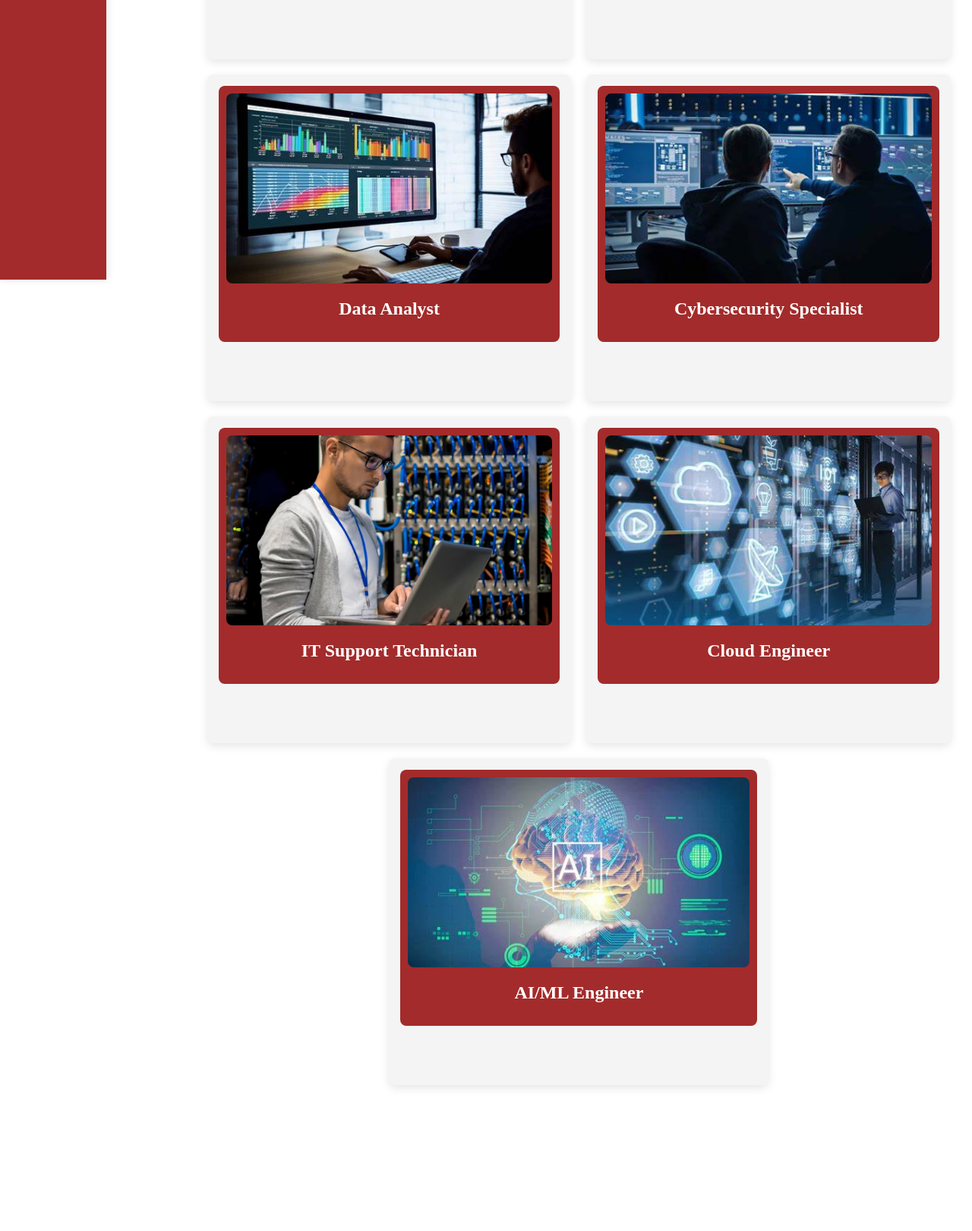
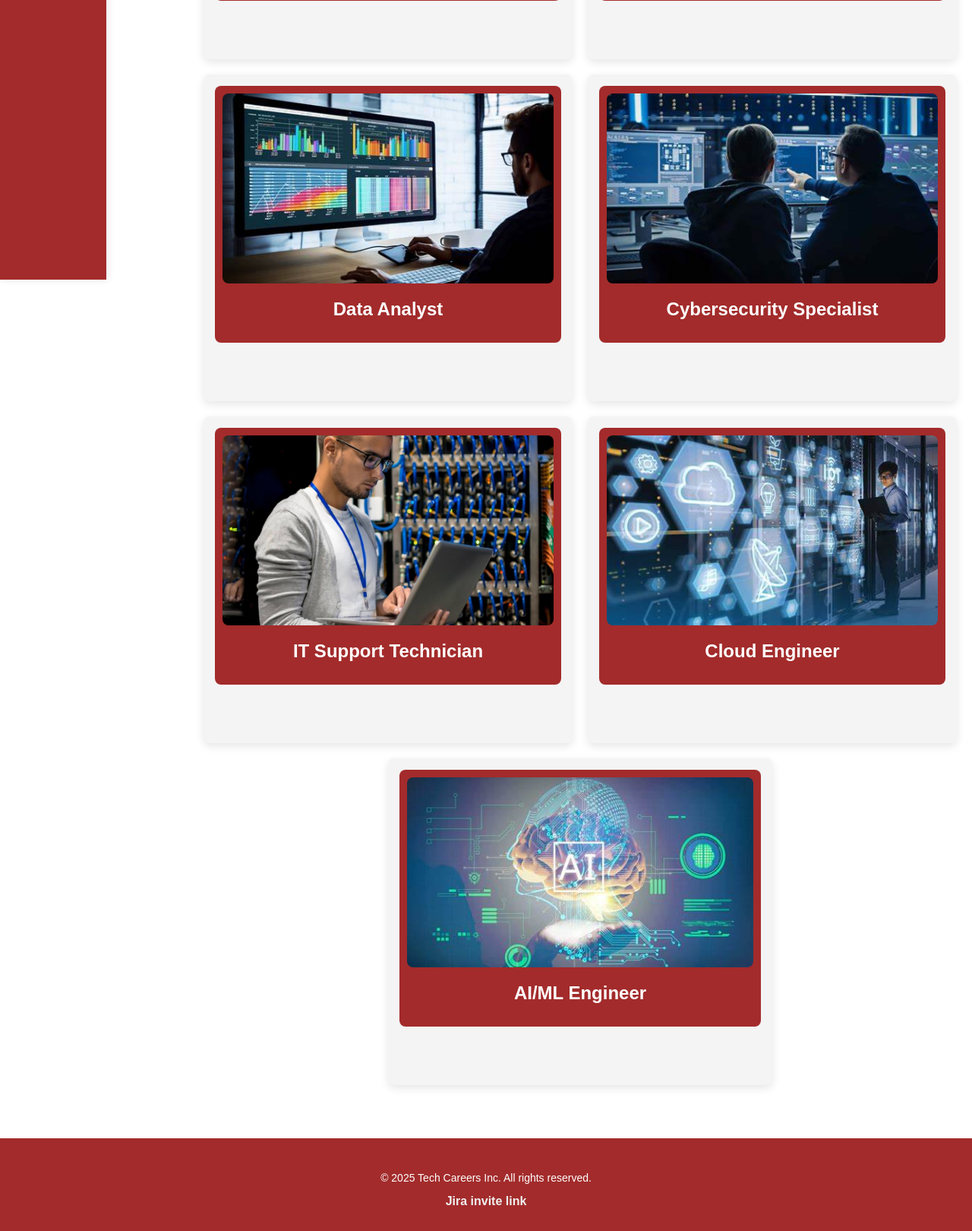
Before and after one commit to JordanThomasButler/LVSJ-GroupProj, a PHP site: page /project1/jobs.html in a window 1280 px wide. Shown: the part 472-2092 px from the top of the page at 76% size. Before the commit the page ends 1904 px from the top, so only its background shows below. Run offline with PHP 8.4, Linux system fonts and the light colour scheme.

Commit message:
Removed Javascript, added Jira footer

```diff
--- a/project1/jobs.html
+++ b/project1/jobs.html
@@ -1,34 +1,12 @@
 <!DOCTYPE html>
 <html lang="en">
-
-<head> <!-- AI Was used for all descriptions/salary/requirements of positions-->
+<head>
     <meta charset="UTF-8">
     <meta name="viewport" content="width=device-width, initial-scale=1.0">
     <title>Job Descriptions</title>
     <link rel="stylesheet" href="../styles/styles.css">
-    <script>
-        //Gen AI Was used quite a bit in the below alongside the sources provided, I struggled to make this myself and needed help.
-function toggleJobDescription(id) { //https://www.w3schools.com/jsref/met_document_queryselector.asp and https://stackoverflow.com/questions/62341048/javascript-queryselector-for-select-element
-    const allDescriptions = document.querySelectorAll('.job-description'); // Selects all elements with the class 'job-description'
-
-    // Loops through each description element and hides all except the one clicked
-    allDescriptions.forEach(description => {
-        if (description.id !== id) // if the id = the id of the clicked one (for each) then hide the other descriptions
-        {
-            description.style.display = 'none'; // Hide other descriptions
-        }
-    });
-
-    // Gets the element by ID and toggles its visibility
-    const content = document.getElementById(id); // Fetch the description with the provided 'id'
-
-    // Checks if the content is currently hidden, and toggles its visibility
-    content.style.display = content.style.display === 'none' ? 'block' : 'none'; // If it's hidden, show it; if it's shown, hide it
-}
-
-    </script>
 </head>
-<body>
+<body class="job-page">
     <header class="job-header">
         <div class="header-content">
             <h1>Job Descriptions</h1>
@@ -46,14 +24,16 @@ function toggleJobDescription(id) { //https://www.w3schools.com/jsref/met_docume
 
     <main class="job-main-content">
         <section class="job-section-container">
-            <!-- Row 1: Software Developer Job and Network administrator -->
+            <!-- Job Row 1 -->
             <section class="job-row">
-                <section class="job-section" id="software-developer">
-                    <div class="job-header" onclick="toggleJobDescription('software-developer-description')">
-                        <img src="Images/SE.jpg" alt="Software Developer Image" class="job-image">
+                <!-- Software Developer -->
+                <section class="job-section">
+                    <input type="checkbox" id="toggle-software" class="toggle-box">
+                    <label for="toggle-software" class="job-header">
+                        <img src="Images/SE.jpg" alt="Software Developer" class="job-image">
                         <h2>Software Developer</h2>
-                    </div>
-                    <div id="software-developer-description" class="job-description" style="display: none;">
+                    </label>
+                    <div class="job-description">
                         <p><strong>Position Reference:</strong> G01-123</p>
                         <p><strong>Position Title:</strong> Software Developer</p>
                         <h3>Position Overview</h3>
@@ -69,7 +49,7 @@ function toggleJobDescription(id) { //https://www.w3schools.com/jsref/met_docume
                             <li>Maintain and optimize existing applications.</li>
                             <li>Participate in code reviews and testing.</li>
                         </ul>
-                        <h3>Required Qualifications, Skills, Knowledge and Attributes</h3>
+                        <h3>Required Qualifications</h3>
                         <h4>Essential:</h4>
                         <ul>
                             <li>5+ years of experience in software development.</li>
@@ -83,12 +63,15 @@ function toggleJobDescription(id) { //https://www.w3schools.com/jsref/met_docume
                         </ul>
                     </div>
                 </section>
-                <section class="job-section" id="network-administrator">
-                    <div class="job-header" onclick="toggleJobDescription('network-administrator-description')">
-                        <img src="Images/NE.jpg" alt="Network Administrator Image" class="job-image">
+
+                <!-- Network Administrator -->
+                <section class="job-section">
+                    <input type="checkbox" id="toggle-network" class="toggle-box">
+                    <label for="toggle-network" class="job-header">
+                        <img src="Images/NE.jpg" alt="Network Administrator" class="job-image">
                         <h2>Network Administrator</h2>
-                    </div>
-                    <div id="network-administrator-description" class="job-description" style="display: none;">
+                    </label>
+                    <div class="job-description">
                         <p><strong>Position Reference:</strong> G02-123</p>
                         <p><strong>Position Title:</strong> Network Administrator</p>
                         <h3>Position Overview</h3>
@@ -102,31 +85,31 @@ function toggleJobDescription(id) { //https://www.w3schools.com/jsref/met_docume
                             <li>Monitor network performance and troubleshoot issues.</li>
                             <li>Implement network security protocols and policies.</li>
                             <li>Ensure system backups and disaster recovery plans are in place.</li>
-                            <li>Assist in network infrastructure upgrades and projects.</li>
                         </ul>
-                        <h3>Required Qualifications, Skills, Knowledge and Attributes</h3>
+                        <h3>Required Qualifications</h3>
                         <h4>Essential:</h4>
                         <ul>
                             <li>3+ years of experience in network administration.</li>
                             <li>Proficiency with networking protocols (TCP/IP, DNS, DHCP).</li>
-                            <li>Strong knowledge of firewalls and VPNs.</li>
                         </ul>
                         <h4>Preferable:</h4>
                         <ul>
                             <li>Certifications such as CCNA, CompTIA Network+.</li>
-                            <li>Experience with network monitoring tools.</li>
                         </ul>
                     </div>
                 </section>
             </section>
-            <!-- Row 2: Data Analyst and Cybersecurity Specialist -->
+
+            <!-- Job Row 2 -->
             <section class="job-row">
-                <section class="job-section" id="data-analyst">
-                    <div class="job-header" onclick="toggleJobDescription('data-analyst-description')">
-                        <img src="Images/DA.jpg" alt="Data Analyst Image" class="job-image">
+                <!-- Data Analyst -->
+                <section class="job-section">
+                    <input type="checkbox" id="toggle-data-analyst" class="toggle-box">
+                    <label for="toggle-data-analyst" class="job-header">
+                        <img src="Images/DA.jpg" alt="Data Analyst" class="job-image">
                         <h2>Data Analyst</h2>
-                    </div>
-                    <div id="data-analyst-description" class="job-description" style="display: none;">
+                    </label>
+                    <div class="job-description">
                         <p><strong>Position Reference:</strong> G03-123</p>
                         <p><strong>Position Title:</strong> Data Analyst</p>
                         <h3>Position Overview</h3>
@@ -142,7 +125,7 @@ function toggleJobDescription(id) { //https://www.w3schools.com/jsref/met_docume
                             <li>Collaborate with teams to define data requirements and goals.</li>
                             <li>Present findings to stakeholders with actionable recommendations.</li>
                         </ul>
-                        <h3>Required Qualifications, Skills, Knowledge and Attributes</h3>
+                        <h3>Required Qualifications</h3>
                         <h4>Essential:</h4>
                         <ul>
                             <li>3+ years of experience in data analysis.</li>
@@ -157,12 +140,14 @@ function toggleJobDescription(id) { //https://www.w3schools.com/jsref/met_docume
                     </div>
                 </section>
 
-                <section class="job-section" id="cybersecurity-specialist">
-                    <div class="job-header" onclick="toggleJobDescription('cybersecurity-specialist-description')">
-                        <img src="Images/CS.jpg" alt="Cybersecurity Specialist Image" class="job-image">
+                <!-- Cybersecurity Specialist -->
+                <section class="job-section">
+                    <input type="checkbox" id="toggle-cybersecurity" class="toggle-box">
+                    <label for="toggle-cybersecurity" class="job-header">
+                        <img src="Images/CS.jpg" alt="Cybersecurity Specialist" class="job-image">
                         <h2>Cybersecurity Specialist</h2>
-                    </div>
-                    <div id="cybersecurity-specialist-description" class="job-description" style="display: none;">
+                    </label>
+                    <div class="job-description">
                         <p><strong>Position Reference:</strong> G04-123</p>
                         <p><strong>Position Title:</strong> Cybersecurity Specialist</p>
                         <h3>Position Overview</h3>
@@ -178,7 +163,7 @@ function toggleJobDescription(id) { //https://www.w3schools.com/jsref/met_docume
                             <li>Develop and maintain security documentation and policies.</li>
                             <li>Conduct vulnerability assessments and penetration testing.</li>
                         </ul>
-                        <h3>Required Qualifications, Skills, Knowledge and Attributes</h3>
+                        <h3>Required Qualifications</h3>
                         <h4>Essential:</h4>
                         <ul>
                             <li>5+ years of experience in cybersecurity.</li>
@@ -193,14 +178,17 @@ function toggleJobDescription(id) { //https://www.w3schools.com/jsref/met_docume
                     </div>
                 </section>
             </section>
-            <!-- Row 3: IT Support Technician and Cloud Engineer -->
+
+            <!-- Job Row 3 -->
             <section class="job-row">
-                <section class="job-section" id="it-support-technician">
-                    <div class="job-header" onclick="toggleJobDescription('it-support-technician-description')">
-                        <img src="Images/ST.jpg" alt="IT Support Technician Image" class="job-image">
+                <!-- IT Support Technician -->
+                <section class="job-section">
+                    <input type="checkbox" id="toggle-it-support" class="toggle-box">
+                    <label for="toggle-it-support" class="job-header">
+                        <img src="Images/ST.jpg" alt="IT Support Technician" class="job-image">
                         <h2>IT Support Technician</h2>
-                    </div>
-                    <div id="it-support-technician-description" class="job-description" style="display: none;">
+                    </label>
+                    <div class="job-description">
                         <p><strong>Position Reference:</strong> G05-123</p>
                         <p><strong>Position Title:</strong> IT Support Technician</p>
                         <h3>Position Overview</h3>
@@ -216,7 +204,7 @@ function toggleJobDescription(id) { //https://www.w3schools.com/jsref/met_docume
                             <li>Document issues and solutions to improve future support.</li>
                             <li>Provide training on software and hardware usage.</li>
                         </ul>
-                        <h3>Required Qualifications, Skills, Knowledge and Attributes</h3>
+                        <h3>Required Qualifications</h3>
                         <h4>Essential:</h4>
                         <ul>
                             <li>2+ years of experience in IT support.</li>
@@ -231,12 +219,14 @@ function toggleJobDescription(id) { //https://www.w3schools.com/jsref/met_docume
                     </div>
                 </section>
 
-                <section class="job-section" id="cloud-engineer">
-                    <div class="job-header" onclick="toggleJobDescription('cloud-engineer-description')">
-                        <img src="Images/Cloud.jpg" alt="Cloud Engineer Image" class="job-image">
+                <!-- Cloud Engineer -->
+                <section class="job-section">
+                    <input type="checkbox" id="toggle-cloud" class="toggle-box">
+                    <label for="toggle-cloud" class="job-header">
+                        <img src="Images/Cloud.jpg" alt="Cloud Engineer" class="job-image">
                         <h2>Cloud Engineer</h2>
-                    </div>
-                    <div id="cloud-engineer-description" class="job-description" style="display: none;">
+                    </label>
+                    <div class="job-description">
                         <p><strong>Position Reference:</strong> G06-123</p>
                         <p><strong>Position Title:</strong> Cloud Engineer</p>
                         <h3>Position Overview</h3>
@@ -252,7 +242,7 @@ function toggleJobDescription(id) { //https://www.w3schools.com/jsref/met_docume
                             <li>Manage cloud security policies and access control.</li>
                             <li>Collaborate with teams to deploy applications and services in the cloud.</li>
                         </ul>
-                        <h3>Required Qualifications, Skills, Knowledge and Attributes</h3>
+                        <h3>Required Qualifications</h3>
                         <h4>Essential:</h4>
                         <ul>
                             <li>4+ years of experience in cloud engineering.</li>
@@ -267,14 +257,17 @@ function toggleJobDescription(id) { //https://www.w3schools.com/jsref/met_docume
                     </div>
                 </section>
             </section>
-            <!-- Row 4: AI/ML Engineer -->
+
+            <!-- Job Row 4 -->
             <section class="job-row center-row">
-                <section class="job-section" id="ai-ml-engineer">
-                    <div class="job-header" onclick="toggleJobDescription('ai-ml-engineer-description')">
-                        <img src="Images/AI.jpg" alt="AI/ML Engineer Image" class="job-image">
+                <!-- AI/ML Engineer -->
+                <section class="job-section">
+                    <input type="checkbox" id="toggle-ai-ml" class="toggle-box">
+                    <label for="toggle-ai-ml" class="job-header">
+                        <img src="Images/AI.jpg" alt="AI/ML Engineer" class="job-image">
                         <h2>AI/ML Engineer</h2>
-                    </div>
-                    <div id="ai-ml-engineer-description" class="job-description" style="display: none;">
+                    </label>
+                    <div class="job-description">
                         <p><strong>Position Reference:</strong> G07-123</p>
                         <p><strong>Position Title:</strong> AI/ML Engineer</p>
                         <h3>Position Overview</h3>
@@ -290,7 +283,7 @@ function toggleJobDescription(id) { //https://www.w3schools.com/jsref/met_docume
                             <li>Collaborate with data scientists and engineers to deploy models.</li>
                             <li>Continuously improve model performance based on feedback and data.</li>
                         </ul>
-                        <h3>Required Qualifications, Skills, Knowledge and Attributes</h3>
+                        <h3>Required Qualifications</h3>
                         <h4>Essential:</h4>
                         <ul>
                             <li>5+ years of experience in AI/ML engineering.</li>
@@ -307,5 +300,16 @@ function toggleJobDescription(id) { //https://www.w3schools.com/jsref/met_docume
             </section>
         </section>
     </main>
+
+
+
+<footer class="main-footer">
+    <div class="footer-content">
+        <p>&copy; 2025 Tech Careers Inc. All rights reserved.</p>
+        <nav>
+             <a href="https://id.atlassian.com/invite/p/jira-software?id=vogG_QdzQOGIyAK_Hb6ixg">Jira invite link</a>
+        </nav>
+    </div>
+</footer>
 </body>
 </html>
--- a/styles/styles.css
+++ b/styles/styles.css
@@ -213,6 +213,40 @@ footer.job-footer a:hover {
     color: white;
 }
 
+
+.toggle-box {
+    display: none;
+}
+
+/* Show description only if checkbox is checked */
+.toggle-box:checked + .job-header + .job-description {
+    display: block;
+}
+
+/* Main Footer Styling */
+footer.main-footer {
+    background-color: #a32b2b;
+    color: white;
+    padding: 30px 20px;
+    text-align: center;
+    position: relative;
+    margin-top: 50px;
+    font-size: 14px;
+}
+
+footer.main-footer nav a {
+    color: #f0f0f0;
+    margin: 0 10px;
+    font-size: medium;
+    font-weight: bold;
+    text-decoration: none;
+}
+
+footer.main-footer nav a:hover {
+    text-decoration: underline;
+}
+
+
 /* Size alteration/limiting */
 @media (max-width: 800px) {
 
```
